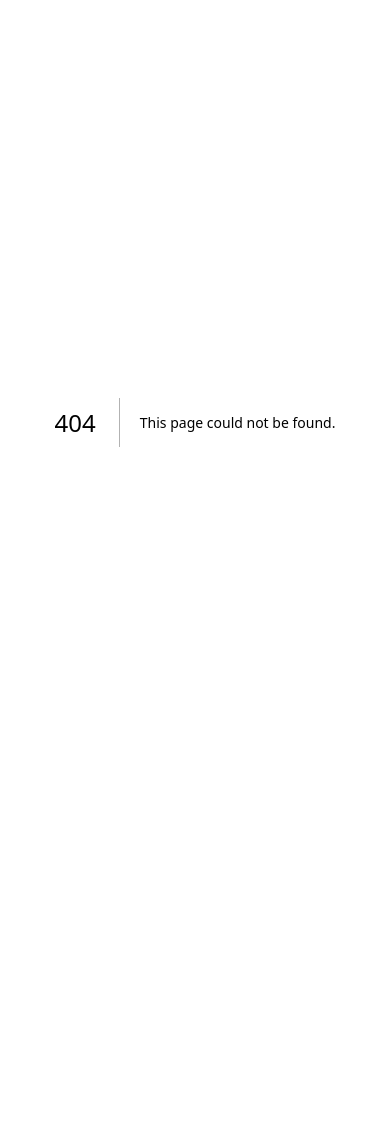
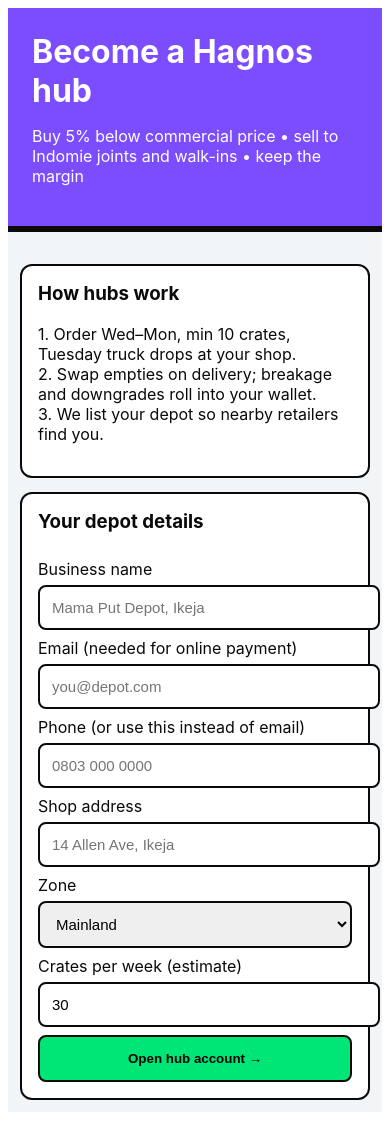
Before and after one commit to DanWealth/HAGNOS-EGGS-OPENCODE-, a Next.js app in the folder app/: page /hub in a window 390 px wide. Before the commit this address had no page. Before the commit the page ends 844 px from the top, so only its background shows below. Built offline with nearby package versions, Linux system fonts and the light colour scheme.

Commit message:
Restore hub page, merge depot fields and approval with phone support

```diff
--- a/app/pages/admin.js
+++ b/app/pages/admin.js
@@ -29,7 +29,7 @@
     <div style={{ fontFamily: "Inter, system-ui", padding: 20, maxWidth: 720, margin: "0 auto" }}>
       <h1>Admin — Monday holds: ₦{Number(data.totalHeld).toLocaleString()}</h1>
       {stats && <p><b>{stats.orders} orders</b> • fulfillment {stats.fulfillmentPct}% (target {stats.targetFulfillmentPct}%) • breakage {stats.breakagePct}% (target &lt;{stats.targetBreakagePct}%) • wallet liability ₦{Number(stats.walletLiability).toLocaleString()}</p>}
-      {stats && stats.farmDemand && <p><b>Farm demand:</b> {stats.farmDemand.length ? stats.farmDemand.map((d) => `${d.crates}× ${d.size} (${d.orders} orders)`).join(" • ") : "none open"}</p>}
+      {stats && stats.farmDemand && <p><b>Farm demand:</b> {stats.farmDemand.length ? stats.farmDemand.map((d) => `${d.crates}× ${d.size} (${d.orders} orders)`).join(" • ") : "none open"}{stats.committed && stats.committed.hubs > 0 ? ` • Committed: ${stats.committed.crates} crates/wk across ${stats.committed.hubs} hubs` : ""}</p>}
       {stats && stats.bySize && <p><b>By size:</b> {stats.bySize.map((d) => `${d.size} ${d.crates} crates`).join(" • ")}</p>}
       {stats && stats.byRole && <p><b>By buyer:</b> {stats.byRole.map((d) => `${d.role} ${d.crates} crates`).join(" • ")}</p>}
       <div style={{ display: "flex", gap: 8, marginBottom: 16 }}>
--- a/app/pages/api/account.js
+++ b/app/pages/api/account.js
@@ -17,14 +17,14 @@
     const tel = phone ? normalizePhone(phone) : null;
     if (!email && !tel) return res.status(400).json({ error: "email or phone required" });
     const r = email
-      ? await query("SELECT id, email, name, phone, role, first_order_done FROM users WHERE LOWER(email)=LOWER($1)", [email])
-      : await query("SELECT id, email, name, phone, role, first_order_done FROM users WHERE phone=$1", [tel]);
+      ? await query("SELECT id, email, name, phone, role, first_order_done, shop_address, zone, weekly_volume FROM users WHERE LOWER(email)=LOWER($1)", [email])
+      : await query("SELECT id, email, name, phone, role, first_order_done, shop_address, zone, weekly_volume FROM users WHERE phone=$1", [tel]);
     if (!r.rows.length) return res.status(200).json({ exists: false });
     const w = await query("SELECT balance FROM wallet_accounts WHERE user_id=$1", [r.rows[0].id]);
     return res.status(200).json({ exists: true, user: r.rows[0], wallet: Number(w.rows[0]?.balance || 0) });
   }
   if (req.method !== "POST") return res.status(405).end();
-  const { email, phone, name, role } = req.body || {};
+  const { email, phone, name, role, shop_address, zone, weekly_volume } = req.body || {};
   const tel = normalizePhone(phone);
   const mail = email ? String(email).toLowerCase().trim() : null;
   if (!name) return res.status(400).json({ error: "name required" });
@@ -44,8 +44,8 @@
     : await query("SELECT id FROM users WHERE phone=$1", [tel]);
   if (dup.rows.length) return res.status(200).json({ exists: true, id: dup.rows[0].id });
   const id = randomUUID();
-  await query("INSERT INTO users (id, email, name, phone, role) VALUES ($1,$2,$3,$4,$5)",
-    [id, mail, name, tel, role === "hub_operator" ? "hub_operator" : "buyer_commercial"]);
+  await query("INSERT INTO users (id, email, name, phone, role, shop_address, zone, weekly_volume) VALUES ($1,$2,$3,$4,$5,$6,$7,$8)",
+    [id, mail, name, tel, role === "hub_operator" ? "hub_operator" : "buyer_commercial", shop_address || null, zone === "island" ? "island" : zone === "mainland" ? "mainland" : null, parseInt(weekly_volume) || null]);
   await query("INSERT INTO wallet_accounts (user_id, balance) VALUES ($1,0) ON CONFLICT DO NOTHING", [id]);
   await query("INSERT INTO crate_ledger (user_id, issued, returned) VALUES ($1,0,0) ON CONFLICT DO NOTHING", [id]);
   res.status(201).json({ exists: false, id, created: true });
--- a/app/pages/api/metrics.js
+++ b/app/pages/api/metrics.js
@@ -15,6 +15,7 @@
   const demand = await query(
     "SELECT size_ordered, COUNT(*) AS orders, COALESCE(SUM(crates),0) AS crates FROM orders WHERE status IN ('FundsHeld','Validated','Adjusted') GROUP BY size_ordered ORDER BY size_ordered"
   );
+  const committed = await query("SELECT COUNT(*) AS hubs, COALESCE(SUM(weekly_volume),0) AS crates FROM users WHERE role='hub_operator' AND COALESCE(approved,TRUE)");
   const bySize = await query("SELECT size_ordered, COUNT(*) AS orders, COALESCE(SUM(crates),0) AS crates FROM orders GROUP BY size_ordered ORDER BY size_ordered");
   const byRole = await query("SELECT u.role, COUNT(*) AS orders, COALESCE(SUM(o.crates),0) AS crates FROM orders o JOIN users u ON u.id=o.user_id GROUP BY u.role");
   const breakagePct = deliveredCrates.rows[0].c > 0 ? (cracked / (Number(deliveredCrates.rows[0].c) * 30)) * 100 : 0;
@@ -27,6 +28,7 @@
     walletLiability: Number(w.rows[0].liability),
     crates: Number(o.rows[0].crates),
     farmDemand: demand.rows.map((d) => ({ size: d.size_ordered, orders: Number(d.orders), crates: Number(d.crates) })),
+    committed: { hubs: Number(committed.rows[0].hubs), crates: Number(committed.rows[0].crates) },
     bySize: bySize.rows.map((d) => ({ size: d.size_ordered, orders: Number(d.orders), crates: Number(d.crates) })),
     byRole: byRole.rows.map((d) => ({ role: d.role, orders: Number(d.orders), crates: Number(d.crates) })),
   });
--- a/app/pages/api/orders.js
+++ b/app/pages/api/orders.js
@@ -36,6 +36,7 @@
     user = { id, role: "buyer_commercial", first_order_done: false };
   }
   if (!user) return res.status(400).json({ error: "unknown-buyer", message: "Register with your email first." });
+  if (user.approved === false) return res.status(403).json({ error: "account-suspended", message: "Account pending approval. Contact Hagnos." });
 
   const unit = UNIT[size_ordered];
   const gross = unit * crates;
--- /dev/null
+++ b/app/pages/hub.js
@@ -0,0 +1,53 @@
+import { useState } from "react";
+import { theme as C } from "../lib/theme";
+
+// Hub onboarding: terms + shop details -> hub_operator account -> studio.
+export default function Hub() {
+  const [f, setF] = useState({ email: "", name: "", phone: "", shop_address: "", zone: "mainland", weekly_volume: "30" });
+  const [msg, setMsg] = useState("");
+  const [done, setDone] = useState(false);
+  const set = (k) => (e) => setF({ ...f, [k]: e.target.value });
+  const input = { width: "100%", padding: 12, borderRadius: 8, border: `2px solid ${C.ink}`, fontSize: 15, marginTop: 6 };
+
+  async function register() {
+    if (!f.name || !f.shop_address || (!f.email && !f.phone)) { setMsg("Business name, shop address, and email or phone are required."); return; }
+    setMsg("Creating your hub account…");
+    const r = await fetch("/api/account", { method: "POST", headers: { "Content-Type": "application/json" }, body: JSON.stringify({ ...f, role: "hub_operator" }) });
+    const j = await r.json();
+    if (r.ok) { setDone(true); setMsg(`Welcome, ${f.name}! Your hub account is open.`); }
+    else setMsg(`Failed: ${j.error}`);
+  }
+
+  return (
+    <div style={{ fontFamily: "Inter, system-ui", background: C.mist, minHeight: "100vh", color: C.ink }}>
+      <div style={{ background: C.grape, color: "#fff", padding: 24, borderBottom: `6px solid ${C.ink}` }}>
+        <h1 style={{ margin: 0 }}>Become a Hagnos hub</h1>
+        <p>Buy 5% below commercial price • sell to Indomie joints and walk-ins • keep the margin</p>
+      </div>
+      <div style={{ maxWidth: 640, margin: "20px auto", padding: 12, display: "grid", gap: 14 }}>
+        <div style={{ background: "#fff", border: `2px solid ${C.ink}`, borderRadius: 12, padding: 16 }}>
+          <h3 style={{ marginTop: 0 }}>How hubs work</h3>
+          <p>1. Order Wed–Mon, min 10 crates, Tuesday truck drops at your shop.<br />2. Swap empties on delivery; breakage and downgrades roll into your wallet.<br />3. We list your depot so nearby retailers find you.</p>
+        </div>
+        {!done ? (
+          <div style={{ background: "#fff", border: `2px solid ${C.ink}`, borderRadius: 12, padding: 16, display: "grid", gap: 8 }}>
+            <h3 style={{ marginTop: 0 }}>Your depot details</h3>
+            <label>Business name<input style={input} value={f.name} onChange={set("name")} placeholder="Mama Put Depot, Ikeja" /></label>
+            <label>Email (needed for online payment)<input style={input} value={f.email} onChange={set("email")} placeholder="you@depot.com" /></label>
+            <label>Phone (or use this instead of email)<input style={input} value={f.phone} onChange={set("phone")} placeholder="0803 000 0000" /></label>
+            <label>Shop address<input style={input} value={f.shop_address} onChange={set("shop_address")} placeholder="14 Allen Ave, Ikeja" /></label>
+            <label>Zone<select style={input} value={f.zone} onChange={set("zone")}><option value="mainland">Mainland</option><option value="island">Island</option></select></label>
+            <label>Crates per week (estimate)<input style={input} type="number" min="10" value={f.weekly_volume} onChange={set("weekly_volume")} placeholder="30" /></label>
+            <button onClick={register} style={{ padding: "14px 20px", fontWeight: 900, borderRadius: 8, border: `2px solid ${C.ink}`, background: C.volt }}>Open hub account →</button>
+            {msg && <p><b>{msg}</b></p>}
+          </div>
+        ) : (
+          <div style={{ background: C.ink, color: "#fff", borderRadius: 12, padding: 20, textAlign: "center" }}>
+            <p>{msg}</p>
+            <a href="/order" style={{ display: "inline-block", background: C.sun, color: C.ink, fontWeight: 900, padding: "14px 28px", borderRadius: 10, textDecoration: "none" }}>Enter studio + place first order →</a>
+          </div>
+        )}
+      </div>
+    </div>
+  );
+}
--- a/app/pages/index.js
+++ b/app/pages/index.js
@@ -34,7 +34,7 @@
         <div style={{ background: C.grape, color: "#fff", borderRadius: 12, padding: 24, border: `2px solid ${C.ink}` }}>
           <h2 style={{ marginTop: 0 }}>Run a neighborhood hub?</h2>
           <p>Depot partners buy 5% below commercial price, sell to Indomie joints and walk-ins, and keep the margin. Same Tuesday truck, same wallet rollover.</p>
-          <a href="/order" style={{ display: "inline-block", background: "#fff", color: C.ink, fontWeight: 800, padding: "12px 24px", borderRadius: 8, textDecoration: "none" }}>Register as a hub</a>
+          <a href="/hub" style={{ display: "inline-block", background: "#fff", color: C.ink, fontWeight: 800, padding: "12px 24px", borderRadius: 8, textDecoration: "none" }}>Register as a hub</a>
         </div>
 
         <div style={{ background: C.ink, color: "#fff", borderRadius: 12, padding: 24 }}>
--- a/app/pages/order.js
+++ b/app/pages/order.js
@@ -79,6 +79,8 @@
     const j = await r.json();
     if (j.exists) {
       setBuyer({ ...j.user, wallet: j.wallet });
+      if (j.user.zone === "island" || j.user.zone === "mainland") setZone(j.user.zone);
+      if (j.user.shop_address) setAddress(j.user.shop_address);
       setMsg(`Welcome back, ${j.user.name || j.user.email || j.user.phone}!`);
       const h = await fetch("/api/orders-list?" + whoQuery()).then((x) => x.json());
       setHist((h.orders || []).slice(0, 10));
@@ -97,6 +99,8 @@
       const g = await fetch(`/api/account?${reg.email ? `email=${encodeURIComponent(reg.email)}` : `phone=${encodeURIComponent(reg.phone)}`}`).then((x) => x.json());
       if (g.exists) {
         setBuyer({ ...g.user, wallet: g.wallet || 0 });
+        if (g.user?.zone === "island" || g.user?.zone === "mainland") setZone(g.user.zone);
+        if (g.user?.shop_address) setAddress(g.user.shop_address);
         setMsg(`Studio open — welcome, ${reg.name}!`);
       } else setMsg("Account created — press Continue again to enter.");
     } else setMsg(`Failed: ${j.error}`);
```
Also changed, not shown: 1 other file (tests, documents, lock files or other folders).
